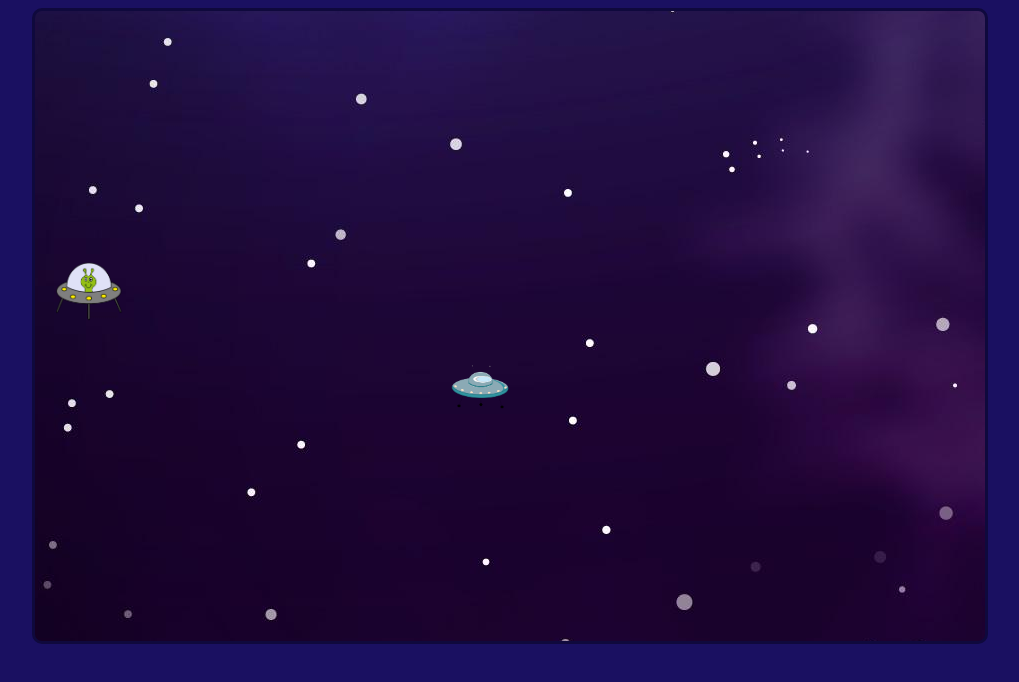
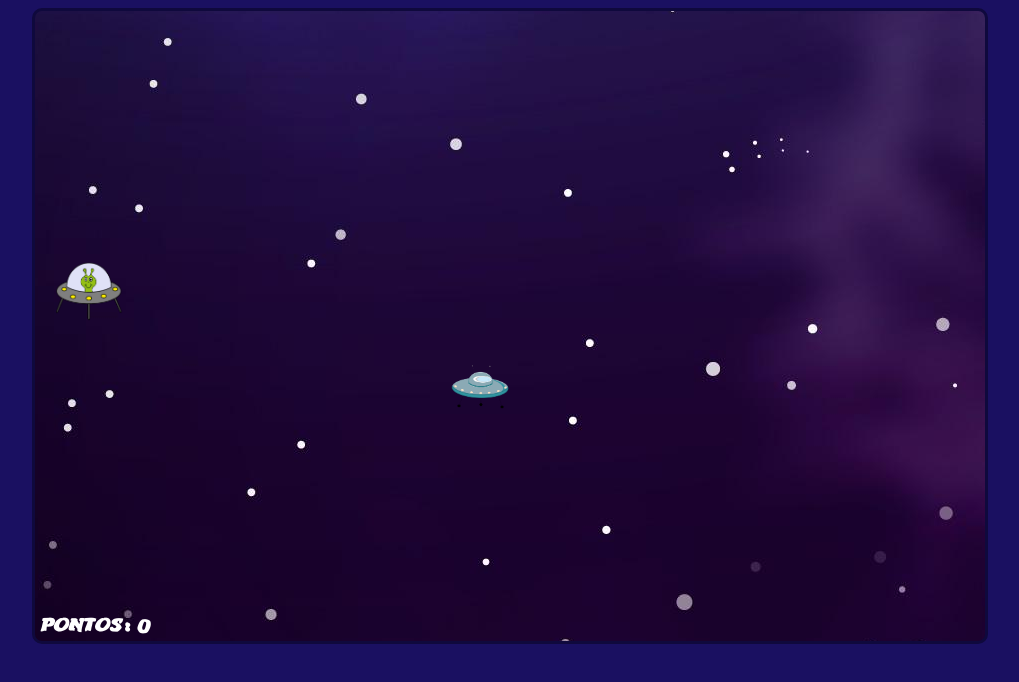
Before and after one commit to elviobg/jogo-de-navinha, a plain HTML site: page src/index.html in a window 1280 px wide. Both pictures are taken after a click on the element 640 px from the left and 310 px from the top of the page. Shown: the whole page, without its empty margins (130-1149 px from the left). Drawn offline with Linux system fonts and the light colour scheme.

Commit message:
adiciona score

```diff
--- a/src/css/game.css
+++ b/src/css/game.css
@@ -42,3 +42,11 @@
   transition: visibility 0s 2s, opacity 2s linear;
   background-image: url(../assets/imgs/explosion.png);
 }
+
+#score {
+  width: 450px;
+  height: 50px;
+  position: absolute;
+  left: 5px;
+  top: 590px;
+}
--- a/src/js/game.js
+++ b/src/js/game.js
@@ -52,6 +52,7 @@ function start() {
   $("#start").hide();
   setInterval(loop, 30);
   game.gameover = false;
+  $("#main-play-area").append("<div id='score'></div>");
 }
 
 function loop() {
@@ -65,6 +66,7 @@ function loop() {
   createEnemy();
   moveEnemies();
   checkCollisions();
+  updateScore();
 }
 
 function updateScenary() {
@@ -163,6 +165,7 @@ function checkCollisions() {
     $("#fire").collision($(this))
     const collision = $("#fire").collision($(this));
     if(collision.length > 0) {
+      game.score += CONFIG.ENEMY.SCORE;
       $(".explosion").remove();
       $(this).removeClass( "alien alien-transition");
       $(this).addClass( "explosion" );
@@ -176,3 +179,11 @@ function checkCollisions() {
     }
   });
 }
+
+function updateScore() {
+  $("#score").html(
+    "<h2> Pontos: " +
+      game.score +
+      "</h2>"
+  );
+}
```
